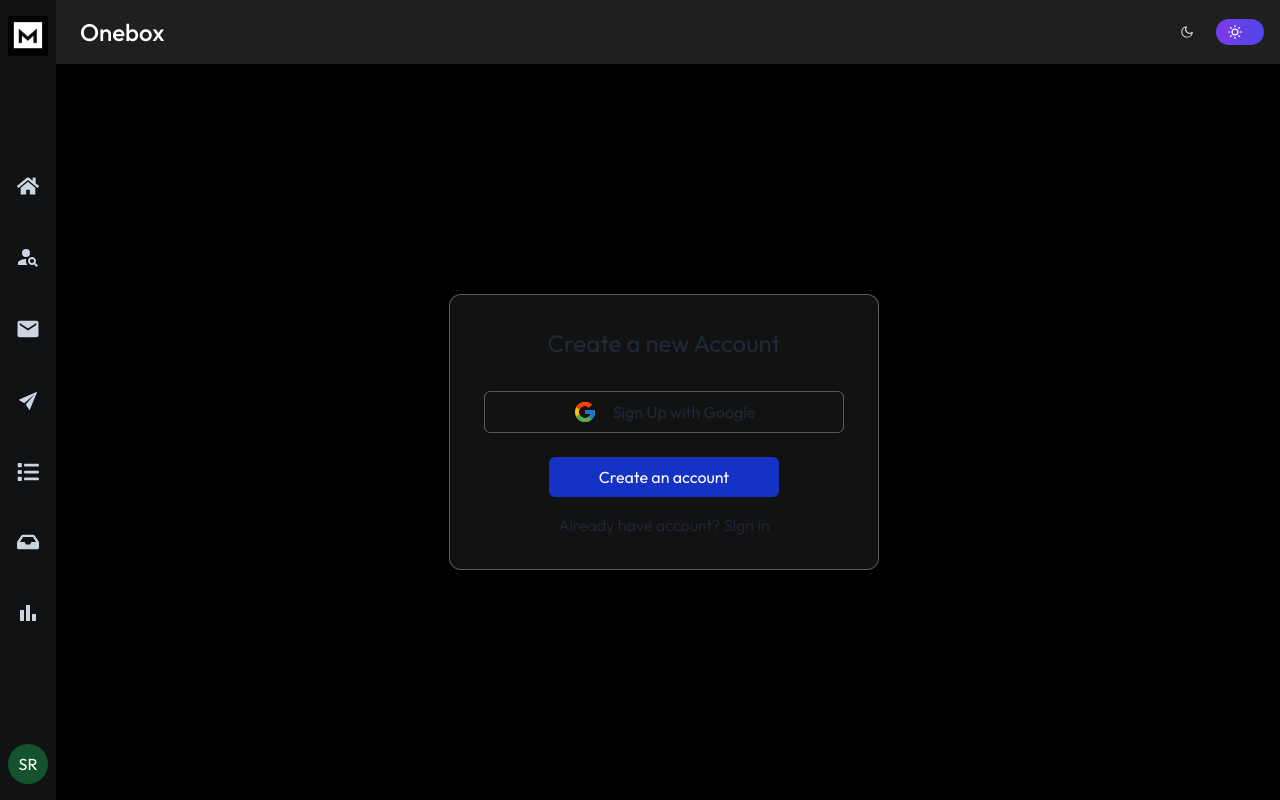
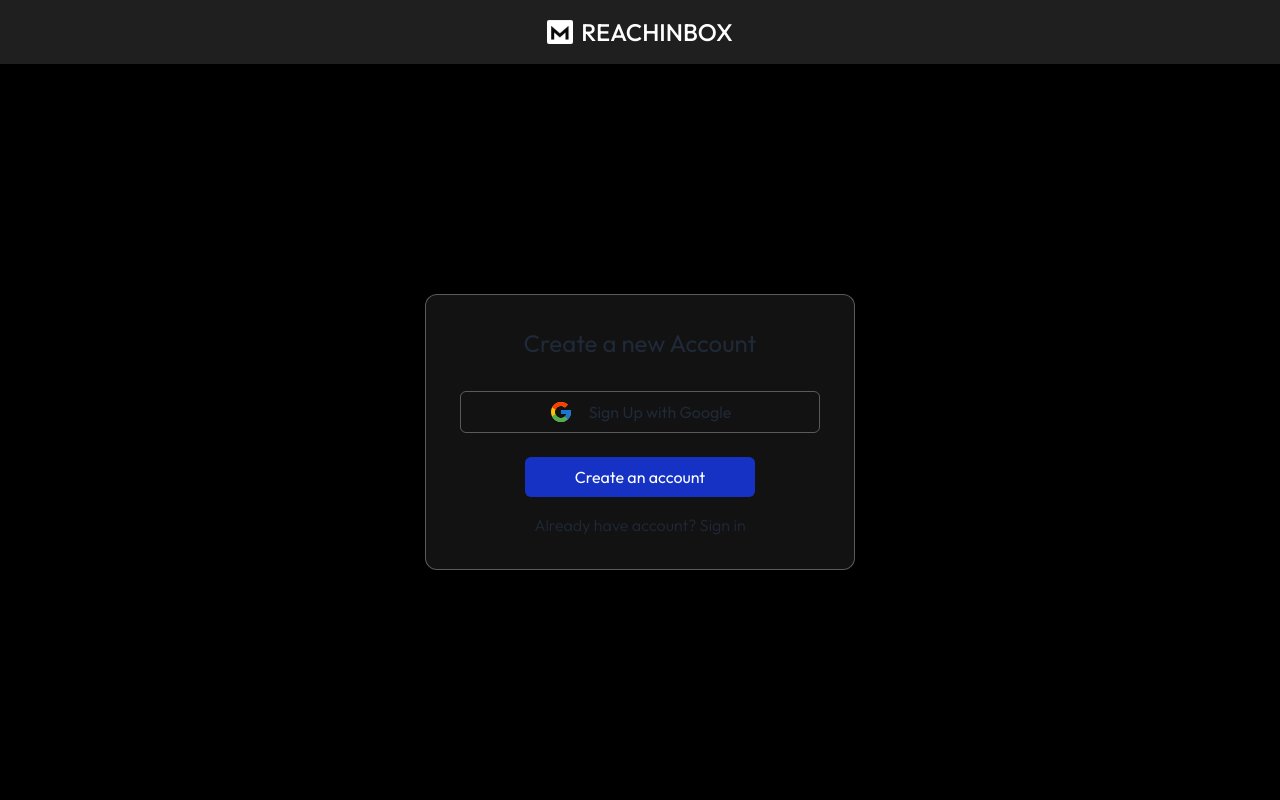
Before and after one commit to harshxraj/reachinbox-frontend, a React (Vite) app: page /login in a window 1280 px wide. Built offline with nearby package versions, Linux system fonts and the light colour scheme; no server answers.

Commit message:
some fixes

```diff
--- a/src/App.jsx
+++ b/src/App.jsx
@@ -1,5 +1,5 @@
 import "./App.css";
-import { Routes, Route } from "react-router-dom";
+import { Routes, Route, Navigate } from "react-router-dom";
 import HomePage from "./pages/HomePage";
 import Layout from "./components/Layout";
 import Inbox from "./pages/Inbox";
@@ -13,52 +13,89 @@
   setThreadsLoading,
 } from "./redux/threadSlice";
 import Login from "./pages/Login";
+import { FaInbox } from "react-icons/fa";
 
 function App() {
   const loading = useSelector((store) => store.threads.fetchingThreadsLoading);
-  const fetchAllThreads = async () => {
-    try {
-      dispatch(setThreadsLoading(true));
-      const response = await axios.get(
-        "https://hiring.reachinbox.xyz/api/v1/onebox/list",
-        {
-          headers: {
-            Authorization: `Bearer ${import.meta.env.VITE_TOKEN}`,
-          },
+  // const fetchAllThreads = async () => {
+  //   try {
+  //     dispatch(setThreadsLoading(true));
+  //     const response = await axios.get(
+  //       "https://hiring.reachinbox.xyz/api/v1/onebox/list",
+  //       {
+  //         headers: {
+  //           Authorization: `Bearer ${import.meta.env.VITE_TOKEN}`,
+  //         },
+  //       }
+  //     );
+  //     console.log(response?.data?.data);
+  //     dispatch(setThreads(response?.data?.data));
+
+  //     const firstMsg = await axios.get(
+  //       `https://hiring.reachinbox.xyz/api/v1/onebox/messages/${response?.data?.data[0].threadId}`,
+  //       {
+  //         headers: {
+  //           Authorization: `Bearer ${import.meta.env.VITE_TOKEN}`,
+  //         },
+  //       }
+  //     );
+  //     dispatch(setSelectedThread(firstMsg?.data?.data));
+  //   } catch (err) {
+  //     console.log(err);
+  //   } finally {
+  //     dispatch(setThreadsLoading(false));
+  //   }
+  // };
+  // const dispatch = useDispatch();
+
+  // useEffect(() => {
+  //   fetchAllThreads();
+  // }, [dispatch]);
+  return (
+    <Routes>
+      <Route path="/" element={<Navigate to="/login" />} />
+      <Route path="/login" element={<Login />} />
+      <Route
+        path="/home"
+        element={
+          <Layout>
+            <HomePage />
+          </Layout>
         }
-      );
-      console.log(response?.data?.data);
-      dispatch(setThreads(response?.data?.data));
-
-      const firstMsg = await axios.get(
-        `https://hiring.reachinbox.xyz/api/v1/onebox/messages/${response?.data?.data[0].threadId}`,
-        {
-          headers: {
-            Authorization: `Bearer ${import.meta.env.VITE_TOKEN}`,
-          },
+      />
+      <Route
+        path="/messages"
+        element={
+          <Layout>
+            <Inbox />
+          </Layout>
         }
-      );
-      dispatch(setSelectedThread(firstMsg?.data?.data));
-    } catch (err) {
-      console.log(err);
-    } finally {
-      dispatch(setThreadsLoading(false));
-    }
-  };
-  const dispatch = useDispatch();
-
-  useEffect(() => {
-    fetchAllThreads();
-  }, [dispatch]);
-  return (
-    <Layout>
-      <Routes>
-        <Route path="/login" element={<Login />} />
-        <Route path="/" element={<HomePage />} />
-        <Route path="/messages" element={<Inbox />} />
-        <Route path="/messages/:thread_id" element={<Thread />} />
-      </Routes>
-    </Layout>
+      />
+      <Route
+        path="/messages/:thread_id"
+        element={
+          <Layout>
+            <Thread />
+          </Layout>
+        }
+      />
+      <Route
+        path="*"
+        element={
+          <Layout>
+            <div className="relative h-screen">
+              <div className="flex border-l-4 h-[432px] ml-20 border-white justify-center items-center gap-3"></div>
+              <div className="absolute top-[428px] left-8 flex flex-col items-center">
+                <h1 className="text-white absolute -top-14 left-1">Go here</h1>
+                <div className="absolute top-1/2 left-0 w-12 h-[4px] bg-white"></div>
+                <div className="absolute -top-1 -left-1 w-0 h-0 border-t-4 border-r-4 border-b-4 border-white transform rotate-45"></div>
+                <div className="absolute top-0 -left-1 w-0 h-0 border-t-4 border-r-4 border-b-4 border-white transform -rotate-45"></div>
+              </div>
+            </div>
+          </Layout>
+        }
+      />
+    </Routes>
   );
 }
 
--- a/src/components/Sidebar.jsx
+++ b/src/components/Sidebar.jsx
@@ -17,8 +17,8 @@
         theme == "light" ? "bg-purple-100" : "bg-[#101113]"
       } text-white w-14 fixed top-0 left-0 h-[100vh] flex flex-col justify-between py-4 items-center`}
     >
-      <div>
-        <img src="./logo.jpg" alt="" className="w-10" />
+      <div className="border-2 border-black">
+        <img src="./logo.svg" alt="" className="w-8" />
       </div>
 
       <ul
@@ -27,12 +27,15 @@
         } gap-10 justify-center items-center `}
       >
         <NavLink
-          to="/"
+          to="/home"
           className={({ isActive, isPending }) =>
             isPending
               ? "pending"
               : isActive
-              ? "text-black bg-gray-100 rounded-sm "
+              ? `text-black bg-gray-100 rounded-sm ${
+                  theme === "light" &&
+                  "border-black border text-white bg-slate-900 rounded"
+                }`
               : ""
           }
         >
@@ -47,7 +50,10 @@
             isPending
               ? "pending"
               : isActive
-              ? "text-black bg-gray-100 rounded-sm "
+              ? `text-black bg-gray-100 rounded-sm ${
+                  theme === "light" &&
+                  "border-black border text-white bg-slate-900 rounded"
+                }`
               : ""
           }
         >
@@ -62,7 +68,10 @@
             isPending
               ? "pending"
               : isActive
-              ? "text-black bg-gray-100 rounded-sm "
+              ? `text-black bg-gray-100 rounded-sm ${
+                  theme === "light" &&
+                  "border-black border text-white bg-slate-900 rounded"
+                }`
               : ""
           }
         >
@@ -77,7 +86,10 @@
             isPending
               ? "pending"
               : isActive
-              ? "text-black bg-gray-100 rounded-sm "
+              ? `text-black bg-gray-100 rounded-sm ${
+                  theme === "light" &&
+                  "border-black border text-white bg-slate-900 rounded"
+                }`
               : ""
           }
         >
@@ -92,7 +104,10 @@
             isPending
               ? "pending"
               : isActive
-              ? "text-black bg-gray-100 rounded-sm "
+              ? `text-black bg-gray-100 rounded-sm ${
+                  theme === "light" &&
+                  "border-black border text-white bg-slate-900 rounded"
+                }`
               : ""
           }
         >
@@ -107,7 +122,10 @@
             isPending
               ? "pending"
               : isActive
-              ? "text-black bg-gray-100 rounded-sm "
+              ? `text-black bg-gray-100 rounded-sm ${
+                  theme === "light" &&
+                  "border-black border text-white bg-slate-900 rounded"
+                }`
               : ""
           }
         >
@@ -122,7 +140,10 @@
             isPending
               ? "pending"
               : isActive
-              ? "text-black bg-gray-100 rounded-sm "
+              ? `text-black bg-gray-100 rounded-sm ${
+                  theme === "light" &&
+                  "border-black border text-white bg-slate-900 rounded"
+                }`
               : ""
           }
         >
@@ -133,7 +154,7 @@
       </ul>
 
       <div className="bg-green-900 size-10 rounded-full flex items-center justify-center">
-        SR
+        AS
       </div>
     </div>
   );
--- a/src/pages/HomePage.jsx
+++ b/src/pages/HomePage.jsx
@@ -14,7 +14,7 @@
 
   return (
     <div
-      className={`flex justify-center items-center h-[90vh] w-full ${
+      className={`flex justify-center items-center h-[92vh] w-full ${
         theme === "dark" ? "bg-black text-white" : "bg-white text-black"
       }`}
     >
--- a/src/pages/Login.jsx
+++ b/src/pages/Login.jsx
@@ -6,38 +6,41 @@
 const Login = () => {
   const { theme } = useContext(ThemeContext);
 
-  //   const handleLogin = async () => {
-  //     try {
-  //       const response = await axios.get(
-  //         "https://hiring.reachinbox.xyz/api/v1/auth/google-login?redirect_to=https://frontend.com"
-  //       );
-  //       console.log(response.data);
-  //     } catch (err) {
-  //       console.log(err);
-  //     }
-  //   };
   return (
     <div
-      className={`h-[92vh] ${
-        theme === "light" ? "bg-white" : "bg-black"
-      } flex justify-center items-center`}
+      className={`h-[100vh]  ${
+        theme === "light" ? "" : "bg-black"
+      } flex flex-col  items-center`}
     >
       <div
-        className={`border ${
-          theme === "light"
-            ? "bg-purple-100 text-slate-800 border-black/30"
-            : " bg-[#121213] border border-white/30  "
-        } rounded-xl w-[430px] p-2 py-8 flex flex-col justify-center items-center`}
+        className={`p-4 w-full bg-[#1f1f1f] ${
+          theme == "light" && ""
+        } text-white text-center flex items-center justify-center gap-2`}
+      >
+        <img src="./logo.svg" alt="" />
+        <h1
+          className={`text-2xl text-center font-medium ${
+            theme == "dark" ? "" : ""
+          }`}
+        >
+          REACHINBOX
+        </h1>
+      </div>
+
+      <div className="flex items-center justify-center  h-[100vh]">
+        <div
+          className={`border border-white/30 bg-[#121213] rounded-xl w-[430px] p-2 py-8 flex flex-col justify-center items-center`}
         >
           <h1 className="text-2xl text-center">Create a new Account</h1>
 
-        <a
+          {/* <a
             className=""
-          href="https://hiring.reachinbox.xyz/api/v1/auth/google-login?redirect_to=http://localhost:5173"
-        >
+            href="https://hiring.reachinbox.xyz/api/v1/auth/google-login?redirect_to=http://localhost:5173/home"
+          > */}
+          <a href="https://hiring.reachinbox.xyz/api/v1/auth/google-login?redirect_to=https://reachinbox-frontend.vercel.app/home">
             <button
               className={`border ${
-              theme === "light" ? "border-1 border-black" : ""
+                theme === "light" ? "" : ""
               } border-white/30 w-[360px] px-6 py-2 mt-8 m-auto flex justify-center gap-4 rounded-md`}
             >
               <FcGoogle size={24} />
@@ -52,6 +55,7 @@
           <p className="mt-4 font-light">Already have account? Sign in</p>
         </div>
       </div>
+    </div>
   );
 };
 
```
Also changed, not shown: src/pages/Inbox.jsx (+42 -1 lines), public/logo.svg (added). Lines whose indentation alone changed are shown as unchanged.
